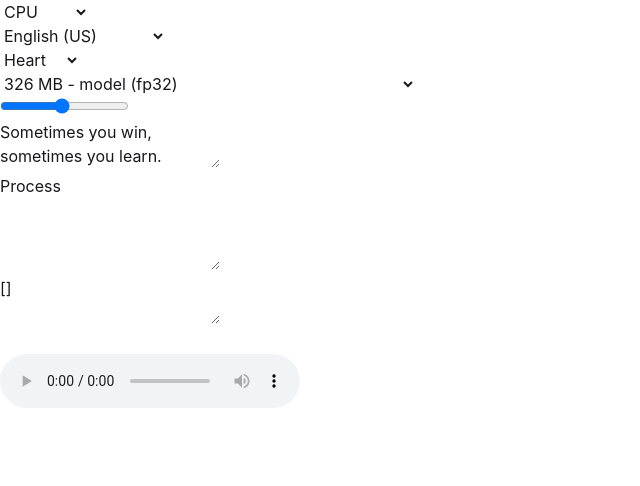
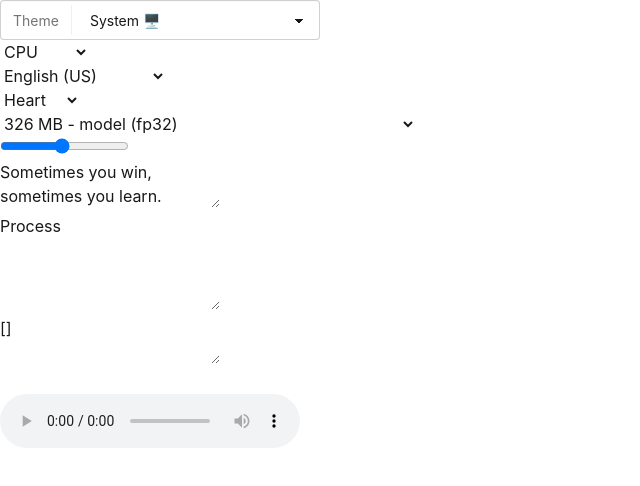
Before and after one commit to DreamKeeper41012/kokoro-web, a SvelteKit app: page / in a window 1280 px wide. Shown: the top 486 px of the page, without its empty margins (0-640 px from the left). Built offline with nearby package versions, Linux system fonts and the light colour scheme; what onnxruntime-web would draw is missing.

Commit message:
Add theme selection component and integrate with layout

```diff
--- a/src/app.html
+++ b/src/app.html
@@ -4,6 +4,7 @@
     <meta charset="utf-8" />
     <link rel="icon" href="%sveltekit.assets%/favicon.png" />
     <meta name="viewport" content="width=device-width, initial-scale=1" />
+    <script src="https://cdn.jsdelivr.net/npm/theme-change@2.0.2/index.js"></script>
     %sveltekit.head%
   </head>
   <body data-sveltekit-preload-data="hover">
--- /dev/null
+++ b/src/lib/client/components/themeSelect.svelte
@@ -0,0 +1,11 @@
+<!-- This uses the following library to handle theme changes -->
+<!-- https://github.com/saadeghi/theme-change -->
+
+<label class="select">
+  <span class="label">Theme</span>
+  <select data-choose-theme>
+    <option value="">System 🖥️</option>
+    <option value="light">Light ☀️</option>
+    <option value="dracula">Dark 🌑</option>
+  </select>
+</label>
--- a/src/routes/+layout.svelte
+++ b/src/routes/+layout.svelte
@@ -1,6 +1,13 @@
 <script>
   let { children } = $props();
   import "../app.css";
+  import ThemeSelect from "$lib/client/components/themeSelect.svelte";
 </script>
 
+<header>
+  <nav>
+    <ThemeSelect />
+  </nav>
+</header>
+
 {@render children()}
```
